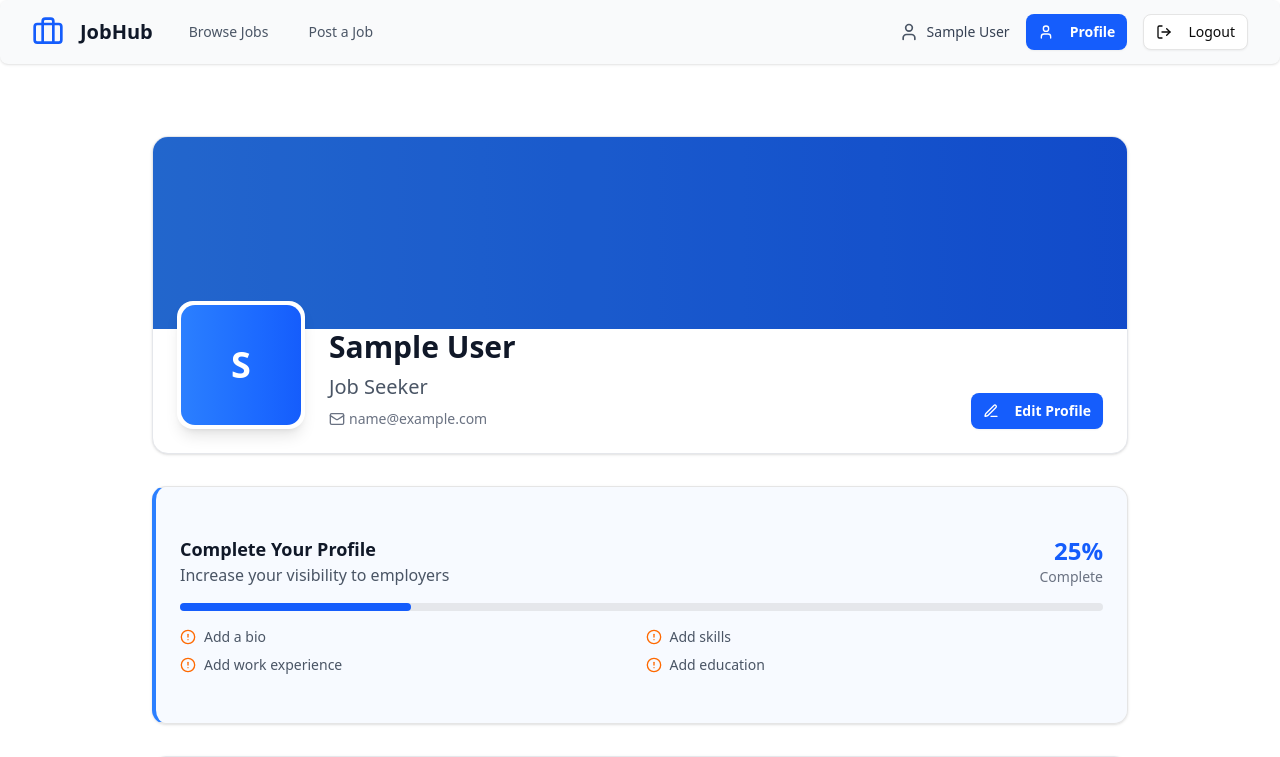
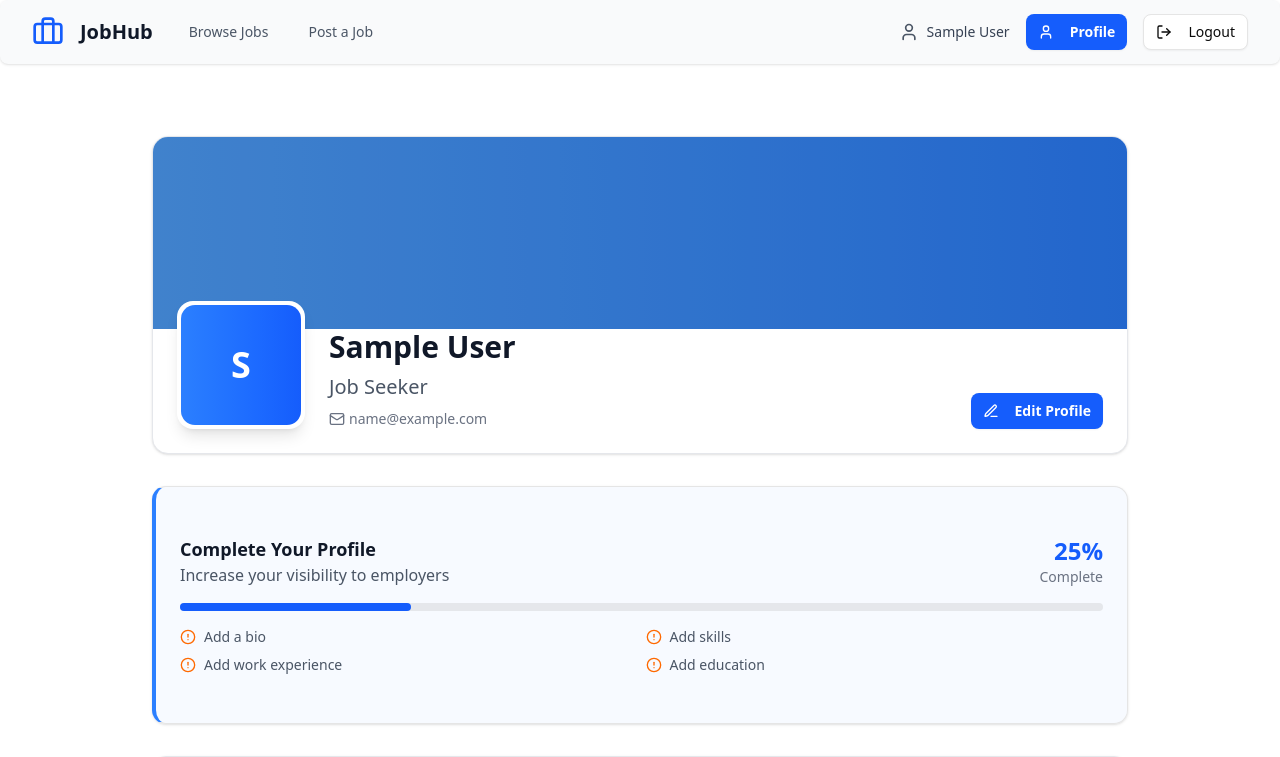
Before and after one commit to BejadiRajeshReddy/Jobv3, a React (Vite) app: page /profile in a window 1280 px wide. Shown: the top 757 px of the page. Built offline with nearby package versions, Linux system fonts and the light colour scheme; sample sign-in values are in the browser's storage.

Commit message:
Updated ProfilePage.jsx

```diff
--- a/src/pages/ProfilePage.jsx
+++ b/src/pages/ProfilePage.jsx
@@ -177,7 +177,7 @@ const ProfilePage = () => {
         {/* Header Section */}
         <div className="bg-white rounded-2xl shadow-sm border border-gray-200 overflow-hidden mb-8">
           {/* Cover Photo */}
-          <div className="h-48 bg-gradient-to-r from-blue-500 to-blue-600 relative">
+          <div className="h-48 bg-gradient-to-r from-blue-400 to-blue-500 relative">
             <div className="absolute inset-0 bg-black/20"></div>
             {isEditing && (
               <button className="absolute top-4 right-4 bg-white/20 backdrop-blur-sm rounded-lg p-2 text-white hover:bg-white/30 transition-colors">
```
